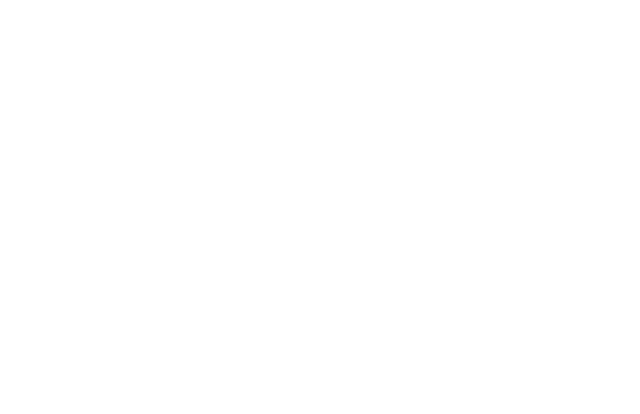
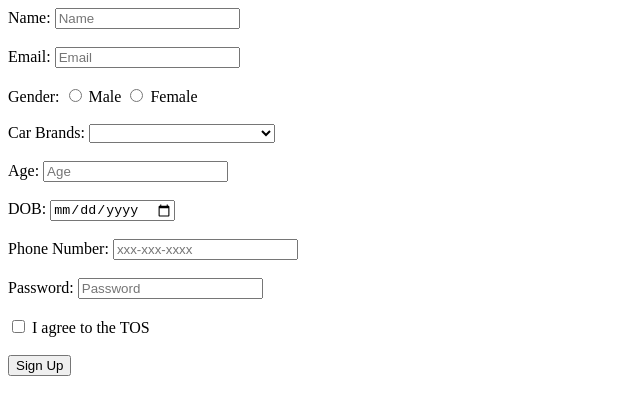
Before and after one commit to acciojob/signup-form-car-mayur3215, a website: page main.html in a window 1280 px wide. Shown: the whole page, without its empty margins (0-640 px from the left). Drawn offline with Linux system fonts and the light colour scheme.

Commit message:
created a submission

```diff
--- a/main.html
+++ b/main.html
@@ -7,6 +7,42 @@
 </head>
 
 <body>
+	 <form action="your_action_url_here" method="post">
+        <label for="name">Name:</label>
+        <input type="text" id="name" name="name" placeholder="Name" required><br><br>
+
+        <label for="email">Email:</label>
+        <input type="email" id="email" name="email" placeholder="Email" required><br><br>
+
+        <label>Gender:</label>
+        <input type="radio" id="gender_m" name="gender" required>
+        <label for="gender_m">Male</label>
+        <input type="radio" id="gender_f" name="gender" required>
+        <label for="gender_f">Female</label><br><br>
+
+        <label for="cars">Car Brands:</label>
+        <select id="cars" name="cars" required>
+            <option value="" disabled>--Please choose an option--</option>
+            <!-- Add your car brand options here -->
+        </select><br><br>
+
+        <label for="age">Age:</label>
+        <input type="number" id="age" name="age" placeholder="Age" required><br><br>
+
+        <label for="dob">DOB:</label>
+        <input type="date" id="dob" name="dob" required><br><br>
+
+        <label for="tel">Phone Number:</label>
+        <input type="tel" id="tel" name="tel" pattern="\d{3}-\d{3}-\d{4}" placeholder="xxx-xxx-xxxx"><br><br>
+
+        <label for="password">Password:</label>
+        <input type="password" id="password" name="password" placeholder="Password" required><br><br>
+
+        <input type="checkbox" id="tos" name="tos" required>
+        <label for="tos">I agree to the TOS</label><br><br>
+
+        <button type="submit">Sign Up</button>
+    </form>
 	<!-- the entire body must be written by student -->
     <script type="text/javascript" src="./script.js">
 </script>
```
